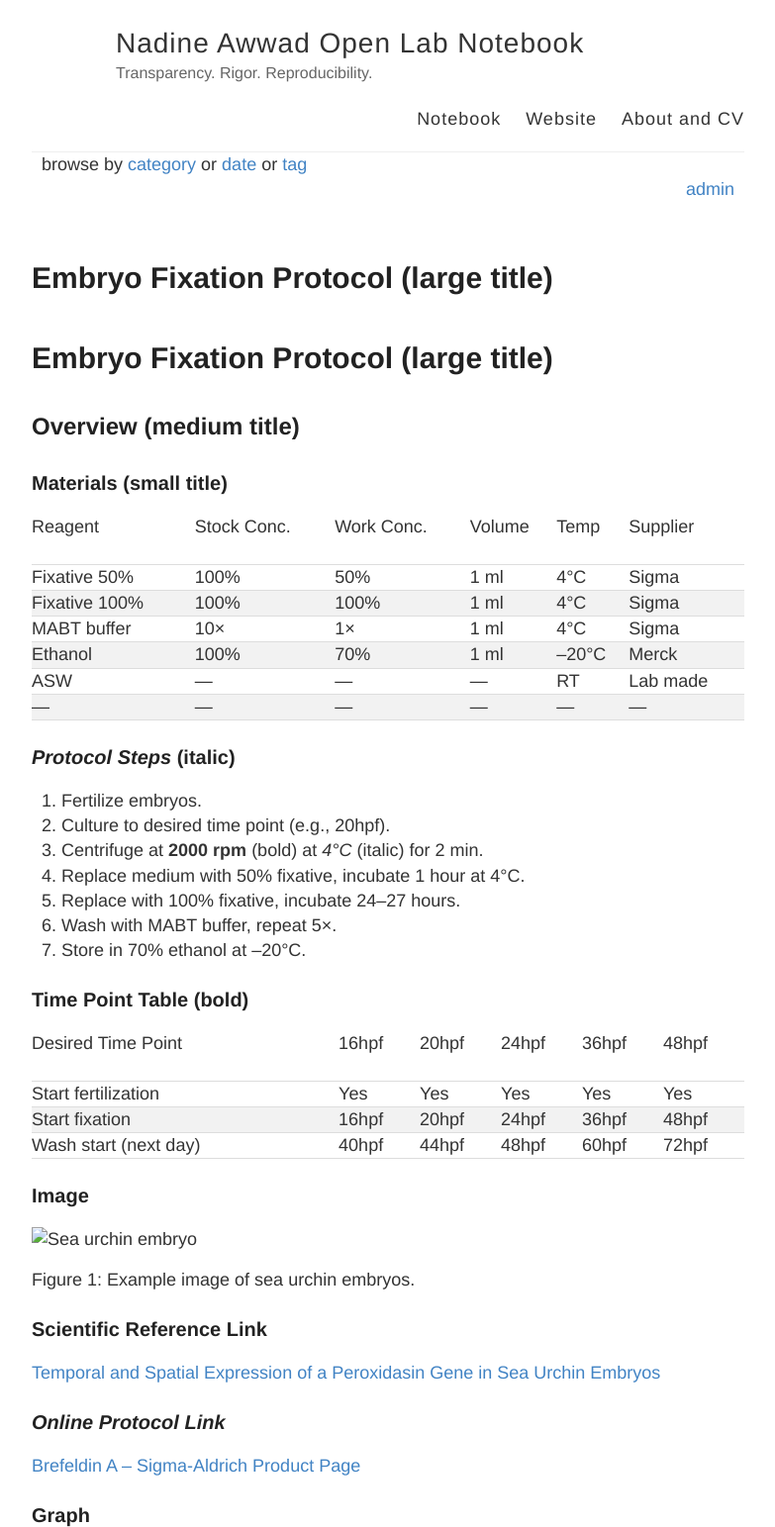
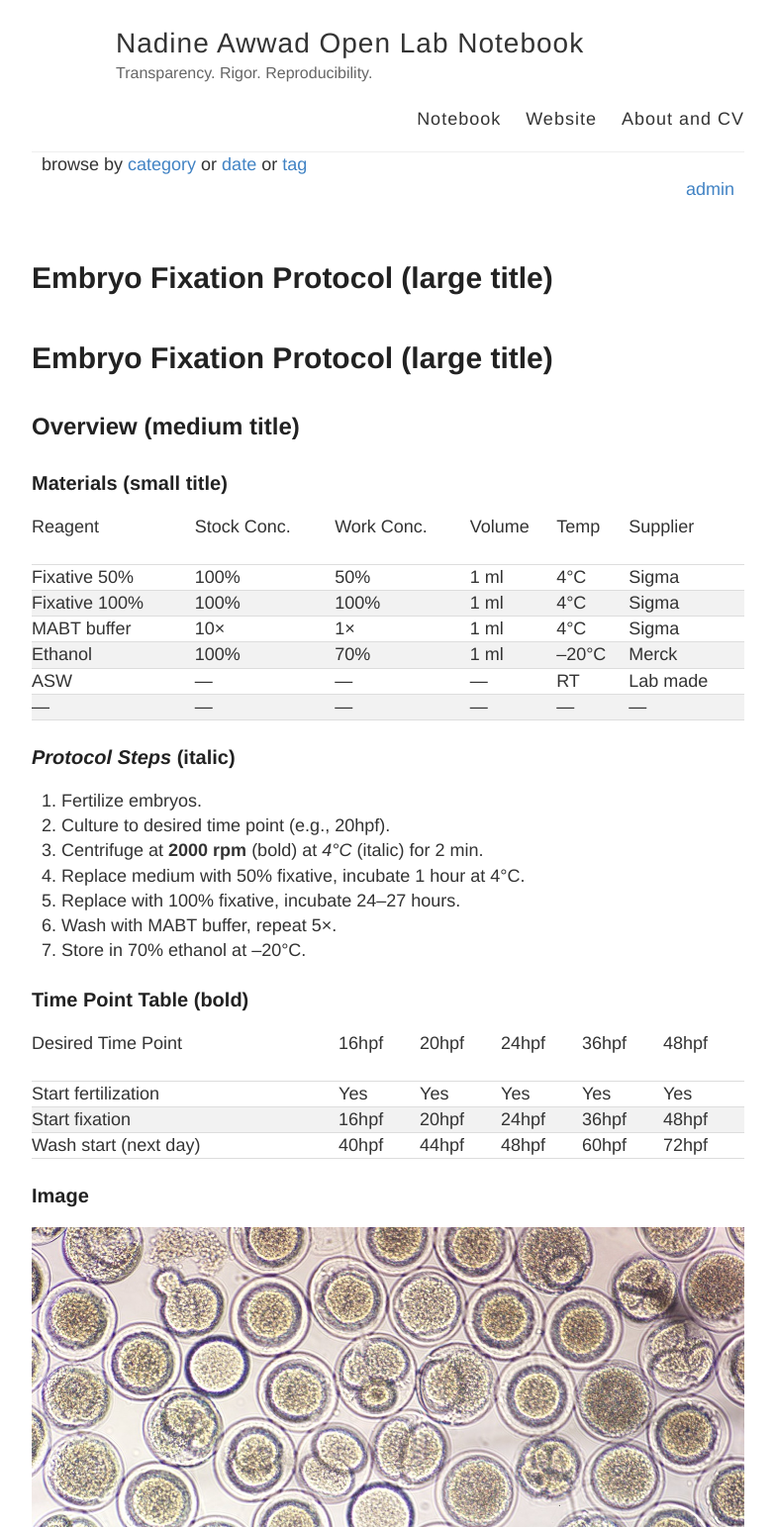
Before and after one commit to nadineawwad/Reserch-Methods, a Jekyll site: the page built from Notebook_posts/Embryo Fixation Protocol A1.md, in a window 1280 px wide. Shown: the top 1543 px of the page at 99% size, without its empty margins (248-1031 px from the left). Built offline with Jekyll 4.4.1, drawn with Linux system fonts in a browser that asks for light colours; our own code applies the rules of GitHub Pages for plain Markdown files; grey boxes are pictures that could not be loaded.

Commit message:
Update Embryo Fixation Protocol A1.md

```diff
--- a/Notebook_posts/Embryo Fixation Protocol A1.md
+++ b/Notebook_posts/Embryo Fixation Protocol A1.md
@@ -33,7 +33,9 @@
 
 ### Image
 
-![Sea urchin embryo](Images/image1.jpg)
+![Sea urchin embryo](https://raw.githubusercontent.com/nadineawwad/Reserch-Methods/main/Images/image1.jpg)
+
+
 
 
 
@@ -49,7 +51,7 @@ Figure 1: Example image of sea urchin embryos.
 
 ### Graph
 
-![Figure 4 from PLOS article](Notebook_posts/Images/image2.jpg.)
+![Figure 4 from PLOS article](https://raw.githubusercontent.com/nadineawwad/Reserch-Methods/main/Images/image2.jpg)
 
 Fig 4. Inhibition of Notch signaling in regenerating sea urchins treated with DAPT.
 
```
